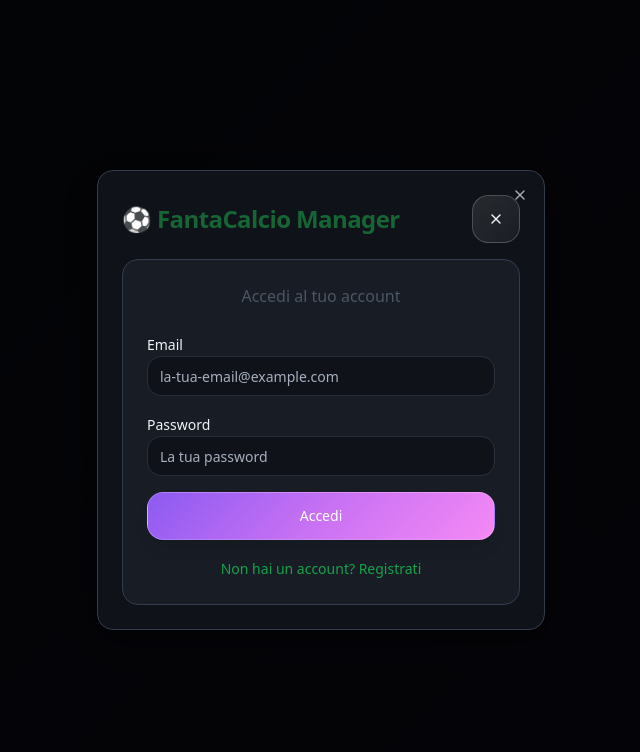
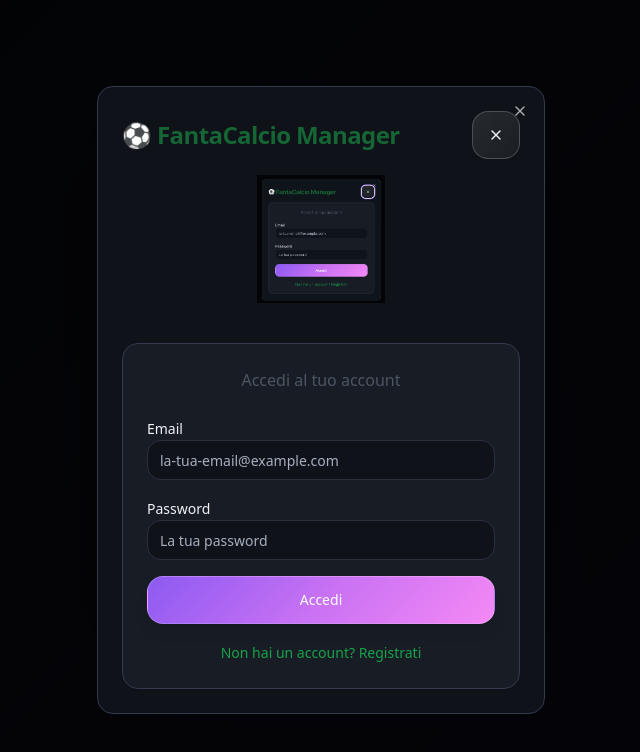
Before and after one commit to Marcodec92/fantacalcio-squadra-builder, a React (Vite) app: page / in a window 1280 px wide. Both pictures are taken after a click on the button "Utilizza l'autenticazione per iniziare". Shown: the top 752 px of the page, without its empty margins (319-959 px from the left). Built offline with nearby package versions, Linux system fonts and the light colour scheme.

Commit message:
feat: Add logo to authentication modal
The AI added the application logo to the top center of the authentication modal for better visibility.

```diff
--- a/src/components/AuthModal.tsx
+++ b/src/components/AuthModal.tsx
@@ -59,6 +59,17 @@ const AuthModal: React.FC<AuthModalProps> = ({ isOpen, onClose }) => {
           </div>
         </DialogHeader>
 
+        {/* Logo centered at the top */}
+        <div className="flex justify-center mb-6">
+          <div className="w-32 h-32 flex items-center justify-center">
+            <img
+              src="/lovable-uploads/28845278-992b-4c6b-b18d-b040ee5dd63b.png"
+              alt="FantaCalcio Manager Logo"
+              className="w-full h-full object-contain"
+            />
+          </div>
+        </div>
+
         <Card className="p-6">
           <div className="text-center mb-6">
             <p className="text-gray-600">
```
Also changed, not shown: public/lovable-uploads/28845278-992b-4c6b-b18d-b040ee5dd63b.png (added).
